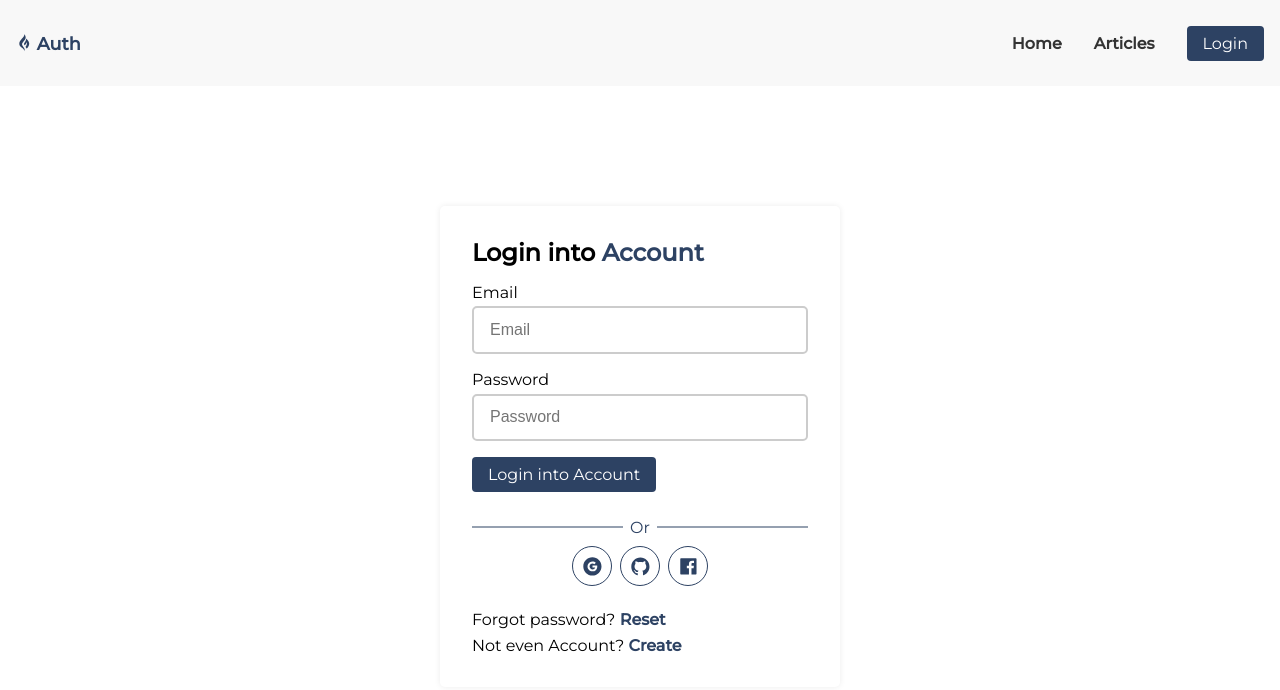
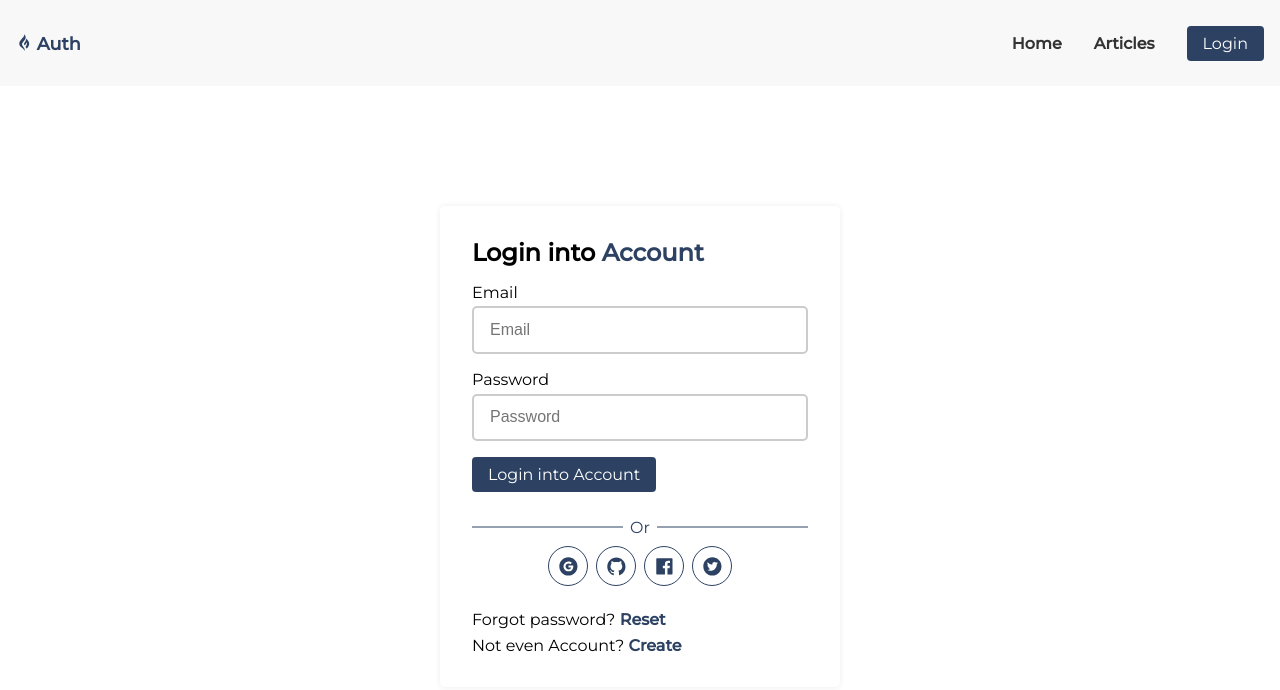
Before and after one commit to Ashik-Mahmud/react-firebase-authentication, a React (Create React App) app: page /login in a window 1280 px wide. Shown: the top 690 px of the page. Built offline with nearby package versions, Linux system fonts and the light colour scheme.

Commit message:
added login logged out features

```diff
--- a/src/App.js
+++ b/src/App.js
@@ -9,6 +9,7 @@ import PostList from './components/Dashboard/PostList/PostList';
 import Header from './components/Header/Header';
 import Home from './components/Home/Home';
 import Login from './components/Login/Login';
+import NotFound from './components/NotFound/NotFound';
 import SignUp from './components/SignUp/SignUp';
 
 function App() {
@@ -28,6 +29,7 @@ function App() {
          </Route>
          <Route path='/login' element={<Login />} />
          <Route path='/sign-up' element={<SignUp />}/>
+         <Route path='*' element={<NotFound />} />
      </Routes>
 
     </>
--- a/src/components/Dashboard/Dashboard.jsx
+++ b/src/components/Dashboard/Dashboard.jsx
@@ -1,8 +1,10 @@
 import React from "react";
 import { Outlet } from "react-router-dom";
 import styled from "styled-components";
+import Redirect from "../../utilities/Redirect";
 import Asidebar from "./Asidebar/Asidebar";
 const Dashboard = () => {
+  Redirect();
   return (
     <DashboardContainer>
       <div className="dashboard-container">
--- a/src/components/Login/Login.jsx
+++ b/src/components/Login/Login.jsx
@@ -1,13 +1,55 @@
-import React, { useState } from "react";
 import {
-  AiFillFacebook,
-  AiFillGithub,
-  AiFillGoogleCircle,
-} from "react-icons/ai";
-import { NavLink } from "react-router-dom";
+  sendPasswordResetEmail,
+  signInWithEmailAndPassword,
+} from "firebase/auth";
+import React, { useRef, useState } from "react";
+import toast from "react-hot-toast";
+import { NavLink, useNavigate } from "react-router-dom";
 import styled from "styled-components";
+import KeepMeSignIn from "../../utilities/keepMeSignIn";
+import Redirect from "../../utilities/Redirect";
+import { auth } from "../Firebase/Firebase.config";
+import ThirdParty from "../ThirdPartySignIn/ThirdParty";
 const Login = () => {
+  Redirect();
+  const navigate = useNavigate();
   const [reset, setReset] = useState(false);
+  /* for Login */
+  const [email, setEmail] = useState("");
+  const [password, setPassword] = useState("");
+
+  /* form ref */
+  const formRef = useRef(null);
+  const handleSignInUser = (event) => {
+    event.preventDefault();
+    if (!email) return toast.error("Email field is required.");
+    if (!password && !reset) return toast.error("Password field is required.");
+
+    /* sign in using email password */
+    signInWithEmailAndPassword(auth, email, password)
+      .then((response) => {
+        console.log(response.user);
+        formRef.current.reset();
+        setEmail("");
+        setPassword("");
+        navigate("/dashboard/overview");
+        KeepMeSignIn(response.user);
+      })
+      .catch((error) => {
+        toast.error(error.message.split(":")[1]);
+      });
+    /* reset password */
+    if (reset) {
+      console.log(email);
+      sendPasswordResetEmail(auth, email)
+        .then(() => {
+          toast.success(`We email you with password reset link to ${email}`);
+        })
+        .catch(() => {
+          toast.error("Something went wrong.");
+        });
+    }
+  };
 
   return (
     <LoginContainer>
@@ -24,15 +66,23 @@ const Login = () => {
               </>
             )}
           </h1>
-          <form action="#">
+          <form action="#" onSubmit={handleSignInUser} ref={formRef}>
             <div className="input-group">
               <label htmlFor="email">Email</label>
-              <input type="email" placeholder="Email" />
+              <input
+                type="email"
+                onBlur={(event) => setEmail(event.target.value)}
+                placeholder="Email"
+              />
             </div>
             {!reset && (
               <div className="input-group">
                 <label htmlFor="password">Password</label>
-                <input type="password" placeholder="Password" />
+                <input
+                  type="password"
+                  onBlur={(event) => setPassword(event.target.value)}
+                  placeholder="Password"
+                />
               </div>
             )}
 
@@ -41,22 +91,7 @@ const Login = () => {
                 {!reset ? "Login into Account" : "Reset Password"}
               </button>
             </div>
-            {!reset && (
-              <div className="others-login">
-                <div className="or">or</div>
-                <div className="btn-groups">
-                  <button title="Google Sign In">
-                    <AiFillGoogleCircle />
-                  </button>
-                  <button title="Github Sign In">
-                    <AiFillGithub />
-                  </button>
-                  <button title="Facebook Sign In">
-                    <AiFillFacebook />
-                  </button>
-                </div>
-              </div>
-            )}
+            {!reset && <ThirdParty />}
 
             <div className="actions">
               <p>
--- /dev/null
+++ b/src/components/NotFound/NotFound.jsx
@@ -0,0 +1,22 @@
+import React from "react";
+import { useNavigate } from "react-router-dom";
+import styled from "styled-components";
+
+const NotFound = () => {
+  const navigate = useNavigate();
+  return (
+    <NotFoundContainer onClick={() => navigate("/")}>
+      <img
+        src="https://colorlib.com/cdn-cgi/image/quality=80,format=auto,onerror=redirect,metadata=none/wp/wp-content/uploads/sites/2/404-error-template-3.png"
+        alt="not-found page"
+      />
+    </NotFoundContainer>
+  );
+};
+const NotFoundContainer = styled.section`
+  text-align: center;
+  cursor: pointer;
+  max-height: 90vh;
+  overflow: hidden;
+`;
+export default NotFound;
--- a/src/components/SignUp/SignUp.jsx
+++ b/src/components/SignUp/SignUp.jsx
@@ -1,23 +1,18 @@
 import {
   createUserWithEmailAndPassword,
-  FacebookAuthProvider,
-  GithubAuthProvider,
-  GoogleAuthProvider,
   sendEmailVerification,
   updateProfile,
 } from "firebase/auth";
 import React, { useRef, useState } from "react";
 import toast from "react-hot-toast";
-import {
-  AiFillFacebook,
-  AiFillGithub,
-  AiFillGoogleCircle,
-} from "react-icons/ai";
 import { NavLink } from "react-router-dom";
 import styled from "styled-components";
-import { thirdPartySignIn } from "../../utilities/saveUserInfo";
+import Redirect from "../../utilities/Redirect";
 import { auth } from "../Firebase/Firebase.config";
+import ThirdParty from "../ThirdPartySignIn/ThirdParty";
 const SignUp = () => {
+  Redirect();
+
   /* for sign up */
   const [name, setName] = useState("");
   const [email, setEmail] = useState("");
@@ -54,32 +49,13 @@ const SignUp = () => {
         });
 
         /* reset form  */
-        setName("");
-        setEmail("");
-        setPassword("");
-        setConfirmPassword("");
-        formRef.reset();
+        formRef.current.reset();
         console.log(userCredential.user);
       })
       .catch((err) => {
         console.error(err);
         toast.error(err.message.split(":")[1]);
       });
-  };
-
-  const handleGoogleSignIn = () => {
-    const provider = new GoogleAuthProvider();
-    thirdPartySignIn(auth, provider);
-  };
-
-  const handleGithubSignIn = () => {
-    const provider = new GithubAuthProvider();
-    thirdPartySignIn(auth, provider);
-  };
-
-  const handleFacebookSignIn = () => {
-    const provider = new FacebookAuthProvider();
-    thirdPartySignIn(auth, provider);
   };
 
   return (
@@ -127,34 +103,7 @@ const SignUp = () => {
             <div className="input-group">
               <button className="btn">Sign Up into Account</button>
             </div>
-
-            <div className="others-login">
-              <div className="or">or</div>
-              <div className="btn-groups">
-                <button
-                  type="button"
-                  onClick={handleGoogleSignIn}
-                  title="Google Sign In"
-                >
-                  <AiFillGoogleCircle />
-                </button>
-                <button
-                  onClick={handleGithubSignIn}
-                  type="button"
-                  title="Github Sign In"
-                >
-                  <AiFillGithub />
-                </button>
-                <button
-                  onClick={handleFacebookSignIn}
-                  type="button"
-                  title="Facebook Sign In"
-                >
-                  <AiFillFacebook />
-                </button>
-              </div>
-            </div>
-
+            <ThirdParty />
             <div className="actions">
               <p>
                 Already have Account? <NavLink to="/login">Login</NavLink>
--- /dev/null
+++ b/src/components/ThirdPartySignIn/ThirdParty.jsx
@@ -0,0 +1,70 @@
+import {
+  FacebookAuthProvider,
+  GithubAuthProvider,
+  GoogleAuthProvider,
+} from "firebase/auth";
+import React from "react";
+import {
+  AiFillFacebook,
+  AiFillGithub,
+  AiFillGoogleCircle,
+  AiFillTwitterCircle,
+} from "react-icons/ai";
+import { thirdPartySignIn } from "../../utilities/saveUserInfo";
+import { auth } from "../Firebase/Firebase.config";
+const ThirdParty = () => {
+  const handleGoogleSignIn = () => {
+    const provider = new GoogleAuthProvider();
+    thirdPartySignIn(auth, provider);
+  };
+
+  const handleGithubSignIn = () => {
+    const provider = new GithubAuthProvider();
+    thirdPartySignIn(auth, provider);
+  };
+
+  const handleFacebookSignIn = () => {
+    const provider = new FacebookAuthProvider();
+    thirdPartySignIn(auth, provider);
+  };
+  const handleTwitterSignIn = () => {
+    console.log("object");
+  };
+  return (
+    <div className="others-login">
+      <div className="or">or</div>
+      <div className="btn-groups">
+        <button
+          type="button"
+          onClick={handleGoogleSignIn}
+          title="Google Sign In"
+        >
+          <AiFillGoogleCircle />
+        </button>
+        <button
+          onClick={handleGithubSignIn}
+          type="button"
+          title="Github Sign In"
+        >
+          <AiFillGithub />
+        </button>
+        <button
+          onClick={handleFacebookSignIn}
+          type="button"
+          title="Facebook Sign In"
+        >
+          <AiFillFacebook />
+        </button>
+        <button
+          onClick={handleTwitterSignIn}
+          type="button"
+          title="Twitter Sign In"
+        >
+          <AiFillTwitterCircle />
+        </button>
+      </div>
+    </div>
+  );
+};
+
+export default ThirdParty;
--- /dev/null
+++ b/src/utilities/HasLoggedIn.js
@@ -0,0 +1,16 @@
+import { useEffect, useState } from "react";
+
+const HasLoggedIn = () =>{
+    const [loggedIn, setLoggedIn] = useState(null);
+
+  useEffect(()=>{
+      const isLoggedIn = sessionStorage.getItem("uid");
+      if(isLoggedIn){
+          setLoggedIn(true)
+      }else{
+          setLoggedIn(false)
+      }
+  }, [])
+ return loggedIn;
+};
+export default HasLoggedIn;
--- /dev/null
+++ b/src/utilities/Redirect.js
@@ -0,0 +1,12 @@
+import { useNavigate } from "react-router-dom";
+import HasLoggedIn from "./HasLoggedIn";
+const Redirect = () =>{
+    const navigate = useNavigate();
+    const isLoggedIn = HasLoggedIn();
+    if (isLoggedIn === false) {
+      navigate("/login");
+    }else{
+        navigate("/dashboard/overview")
+    }
+}
+export default Redirect;
--- /dev/null
+++ b/src/utilities/keepMeSignIn.js
@@ -0,0 +1,7 @@
+
+
+const KeepMeSignIn = (user) =>{
+    console.log(user);
+    sessionStorage.setItem("uid", user.uid);
+}
+export default KeepMeSignIn;
```
